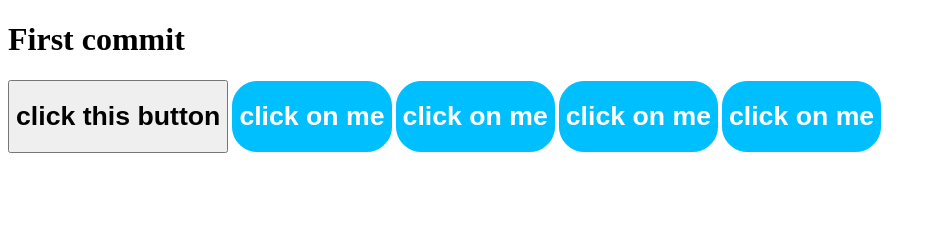
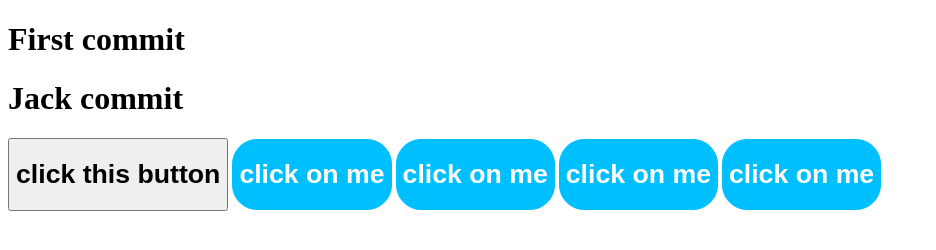
Before and after one commit to LeslieZhu007/vue-demo, a website: page index.html in a window 1280 px wide. Shown: the whole page, without its empty margins (0-936 px from the left). Drawn offline with nearby package versions, Linux system fonts and the light colour scheme.

Commit message:
Jack commit

```diff
--- a/index.html
+++ b/index.html
@@ -8,6 +8,8 @@
 <body>
   <div id="app">
       <h1>First commit</h1>
+      <h1>Jack commit</h1>
+
     <button><h1>click this button</h1></button>
       <el-button></el-button>
       <el-button></el-button>
```
